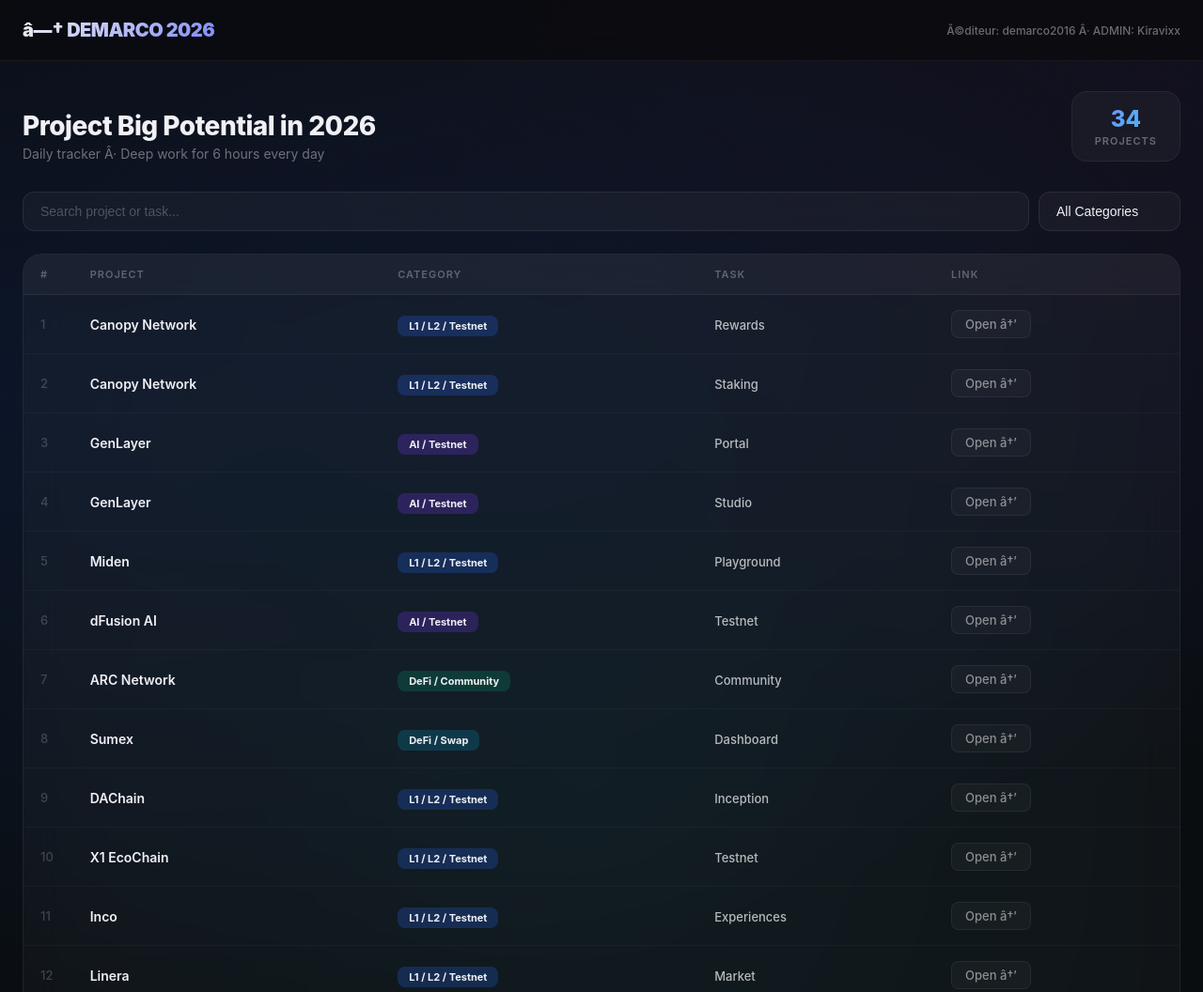
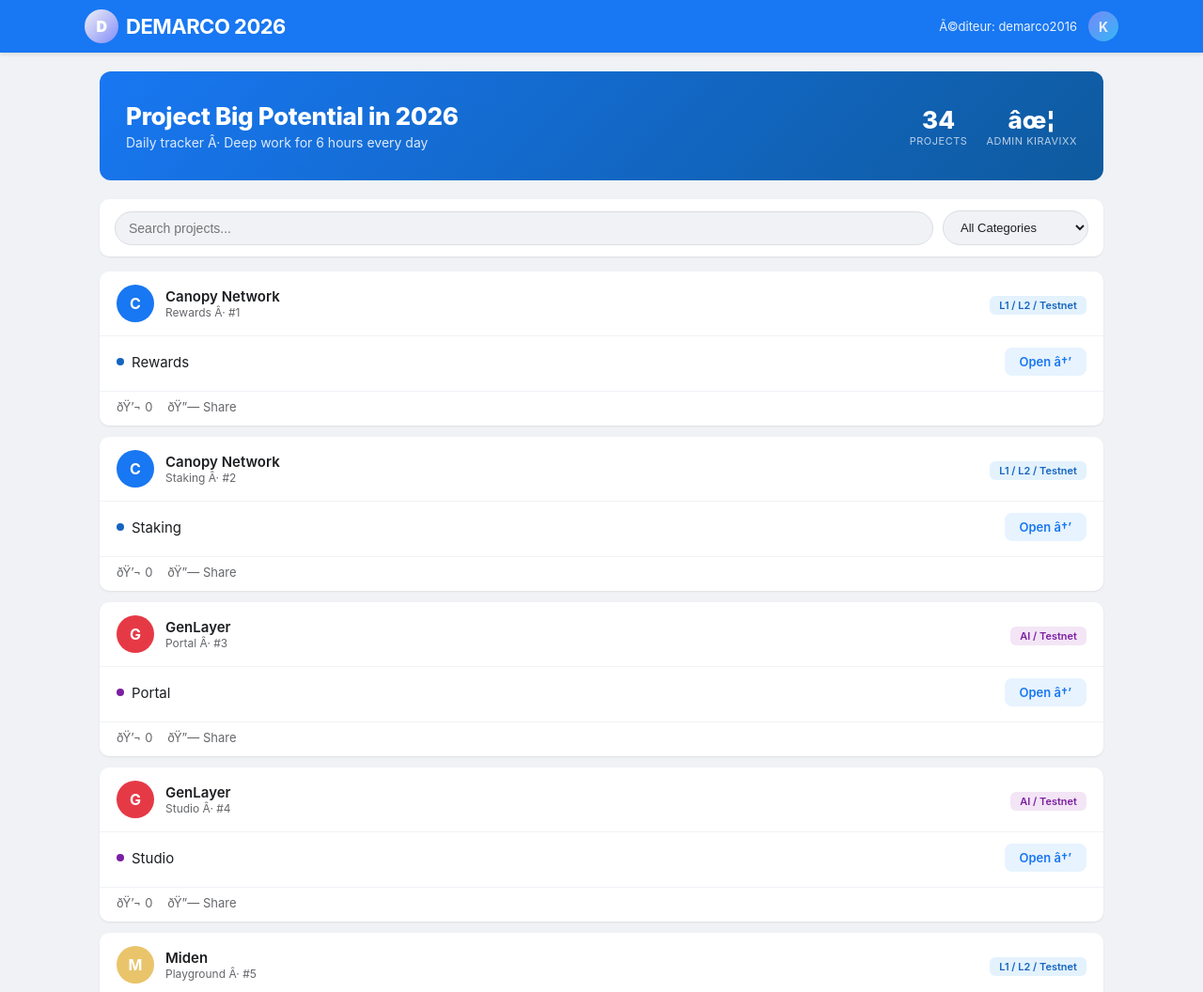
Before and after one commit to demarco2016/demarco-2026, a plain HTML site: page index.html in a window 1280 px wide. Shown: the top 1056 px of the page at 94% size. Drawn offline with Linux system fonts and the light colour scheme.

Commit message:
Facebook-style redesign + Telegram link

```diff
--- a/index.html
+++ b/index.html
@@ -3,193 +3,255 @@
 <head>
     <meta charset="UTF-8">
     <meta name="viewport" content="width=device-width, initial-scale=1.0">
-    <title>DEMARCO Â· Portfolio 2026</title>
+    <title>DEMARCO 2026 - Project Big Potential</title>
     <style>
         * { margin: 0; padding: 0; box-sizing: border-box; }
         body {
-            font-family: -apple-system, BlinkMacSystemFont, 'Segoe UI', Roboto, Oxygen, Ubuntu, Cantarell, sans-serif;
-            background: #0a0b0e;
-            color: #f0f0f5;
+            font-family: -apple-system, BlinkMacSystemFont, 'Segoe UI', Roboto, Helvetica, Arial, sans-serif;
+            background: #f0f2f5;
+            color: #1c1e21;
             min-height: 100vh;
         }
-        body::before {
-            content: '';
-            position: fixed;
-            top: -50%;
-            left: -50%;
-            width: 200%;
-            height: 200%;
-            background: radial-gradient(ellipse at 20% 50%, rgba(37,99,235,0.12) 0%, transparent 60%),
-                        radial-gradient(ellipse at 80% 20%, rgba(139,92,246,0.08) 0%, transparent 50%),
-                        radial-gradient(ellipse at 50% 80%, rgba(6,182,212,0.06) 0%, transparent 50%);
-            z-index: -1;
-        }
-        .glass {
-            background: rgba(255,255,255,0.04);
-            backdrop-filter: blur(20px);
-            -webkit-backdrop-filter: blur(20px);
-            border: 1px solid rgba(255,255,255,0.06);
-        }
-        .nav {
+        .topbar {
+            background: #1877f2;
+            color: #fff;
+            padding: 0 16px;
             position: sticky;
             top: 0;
             z-index: 50;
-            background: rgba(10,11,14,0.8);
-            backdrop-filter: blur(24px);
-            -webkit-backdrop-filter: blur(24px);
-            border-bottom: 1px solid rgba(255,255,255,0.06);
+            box-shadow: 0 2px 4px rgba(0,0,0,0.1);
         }
-        .nav-inner {
-            max-width: 1280px;
+        .topbar-inner {
+            max-width: 1100px;
             margin: 0 auto;
             display: flex;
             justify-content: space-between;
             align-items: center;
-            height: 64px;
-            padding: 0 24px;
+            height: 56px;
         }
-        .nav-brand { font-weight: 900; font-size: 20px; letter-spacing: -0.5px; background: linear-gradient(135deg, #f0f0f5, #818cf8); -webkit-background-clip: text; -webkit-text-fill-color: transparent; }
-        .nav-tag { font-size: 12px; color: rgba(255,255,255,0.4); font-weight: 500; }
-        .container { max-width: 1280px; margin: 0 auto; padding: 32px 24px; }
-        .hero {
+        .topbar-brand {
+            font-size: 22px;
+            font-weight: 700;
+            letter-spacing: -0.5px;
+            display: flex;
+            align-items: center;
+            gap: 8px;
+        }
+        .topbar-brand i {
+            display: inline-block;
+            width: 36px;
+            height: 36px;
+            background: linear-gradient(135deg, #f0f0f5, #818cf8);
+            border-radius: 50%;
+            text-align: center;
+            line-height: 36px;
+            font-style: normal;
+            font-weight: 900;
+            color: #fff;
+            font-size: 16px;
+        }
+        .topbar-info {
+            font-size: 13px;
+            opacity: 0.9;
+            display: flex;
+            align-items: center;
+            gap: 12px;
+        }
+        .topbar-avatar {
+            width: 32px;
+            height: 32px;
+            border-radius: 50%;
+            background: linear-gradient(135deg, #818cf8, #38bdf8);
+            display: flex;
+            align-items: center;
+            justify-content: center;
+            font-size: 14px;
+            font-weight: 700;
+            color: #fff;
+        }
+        .container { max-width: 1100px; margin: 0 auto; padding: 20px 16px; }
+        .cover {
+            background: linear-gradient(135deg, #1877f2, #0e5a9e);
+            border-radius: 12px;
+            padding: 32px 28px;
+            margin-bottom: 20px;
+            color: #fff;
             display: flex;
             justify-content: space-between;
-            align-items: flex-end;
-            margin-bottom: 32px;
+            align-items: center;
             flex-wrap: wrap;
             gap: 16px;
         }
-        .hero h1 { font-size: 28px; font-weight: 800; letter-spacing: -0.5px; color: #f0f0f5; }
-        .hero p { font-size: 14px; color: rgba(255,255,255,0.4); margin-top: 4px; }
-        .stats { display: flex; gap: 12px; flex-wrap: wrap; }
-        .stat {
-            background: rgba(255,255,255,0.04);
-            backdrop-filter: blur(20px);
-            -webkit-backdrop-filter: blur(20px);
-            border: 1px solid rgba(255,255,255,0.06);
-            border-radius: 16px;
-            padding: 14px 24px;
-            text-align: center;
-            min-width: 110px;
-        }
-        .stat .num { font-size: 24px; font-weight: 800; background: linear-gradient(135deg, #818cf8, #38bdf8); -webkit-background-clip: text; -webkit-text-fill-color: transparent; }
-        .stat .label { font-size: 11px; color: rgba(255,255,255,0.35); text-transform: uppercase; letter-spacing: 1px; margin-top: 2px; font-weight: 600; }
-        .filters {
+        .cover h1 { font-size: 26px; font-weight: 800; letter-spacing: -0.3px; }
+        .cover p { font-size: 14px; opacity: 0.85; margin-top: 4px; }
+        .cover-stats { display: flex; gap: 20px; }
+        .cover-stat { text-align: center; }
+        .cover-stat .num { font-size: 26px; font-weight: 800; }
+        .cover-stat .label { font-size: 11px; opacity: 0.7; text-transform: uppercase; letter-spacing: 0.5px; }
+        .search-box {
+            background: #fff;
+            border-radius: 10px;
+            padding: 12px 16px;
+            margin-bottom: 16px;
+            box-shadow: 0 1px 2px rgba(0,0,0,0.08);
             display: flex;
             gap: 10px;
-            margin-bottom: 24px;
             flex-wrap: wrap;
+            align-items: center;
         }
-        .filters input {
+        .search-box input {
             flex: 1;
-            min-width: 220px;
-            padding: 12px 18px;
-            border-radius: 12px;
-            border: 1px solid rgba(255,255,255,0.08);
-            background: rgba(255,255,255,0.04);
-            backdrop-filter: blur(12px);
-            -webkit-backdrop-filter: blur(12px);
+            min-width: 180px;
+            padding: 9px 14px;
+            border: 1px solid #dadde1;
+            border-radius: 20px;
             font-size: 14px;
             outline: none;
-            color: #f0f0f5;
+            background: #f0f2f5;
             transition: all .2s;
         }
-        .filters input::placeholder { color: rgba(255,255,255,0.25); }
-        .filters input:focus { border-color: rgba(129,140,248,0.4); box-shadow: 0 0 0 3px rgba(129,140,248,0.1); }
-        .filters select {
-            padding: 12px 18px;
-            border-radius: 12px;
-            border: 1px solid rgba(255,255,255,0.08);
-            background: rgba(255,255,255,0.04);
-            backdrop-filter: blur(12px);
-            -webkit-backdrop-filter: blur(12px);
-            font-size: 14px;
+        .search-box input:focus { border-color: #1877f2; background: #fff; }
+        .search-box select {
+            padding: 9px 14px;
+            border: 1px solid #dadde1;
+            border-radius: 20px;
+            font-size: 13px;
             outline: none;
-            color: #f0f0f5;
+            background: #f0f2f5;
+            color: #1c1e21;
             cursor: pointer;
-            appearance: none;
-            -webkit-appearance: none;
         }
-        .filters select option { background: #1a1b23; color: #f0f0f5; }
-        .filters select:focus { border-color: rgba(129,140,248,0.4); }
-        .table-wrap {
-            background: rgba(255,255,255,0.03);
-            backdrop-filter: blur(20px);
-            -webkit-backdrop-filter: blur(20px);
-            border: 1px solid rgba(255,255,255,0.06);
-            border-radius: 20px;
+        .search-box select:focus { border-color: #1877f2; }
+        .card {
+            background: #fff;
+            border-radius: 10px;
+            box-shadow: 0 1px 2px rgba(0,0,0,0.08);
+            margin-bottom: 12px;
             overflow: hidden;
+            transition: box-shadow .15s;
         }
-        table { width: 100%; border-collapse: collapse; font-size: 14px; min-width: 700px; }
-        thead { background: rgba(255,255,255,0.03); }
-        thead th { padding: 14px 18px; text-align: left; font-weight: 600; font-size: 11px; text-transform: uppercase; letter-spacing: 1px; color: rgba(255,255,255,0.3); border-bottom: 1px solid rgba(255,255,255,0.06); }
-        tbody tr { border-bottom: 1px solid rgba(255,255,255,0.03); transition: all .15s; }
-        tbody tr:hover { background: rgba(255,255,255,0.05); }
-        tbody td { padding: 16px 18px; vertical-align: middle; }
-        .num-col { color: rgba(255,255,255,0.2); font-weight: 500; width: 32px; font-size: 13px; }
-        .proj-name { font-weight: 600; color: #f0f0f5; }
-        .badge { font-size: 11px; font-weight: 700; padding: 4px 12px; border-radius: 8px; color: #f0f0f5; }
-        .badge-defi { background: rgba(5,150,105,0.25); }
-        .badge-l1 { background: rgba(37,99,235,0.25); }
-        .badge-ai { background: rgba(124,58,237,0.25); }
-        .badge-gaming { background: rgba(234,88,12,0.25); }
-        .badge-dex { background: rgba(8,145,178,0.25); }
-        .badge-bridge { background: rgba(220,38,38,0.25); }
-        .badge-other { background: rgba(255,255,255,0.1); }
-        .task-tag { font-size: 13px; color: rgba(255,255,255,0.7); font-weight: 500; }
-        .link-btn {
+        .card:hover { box-shadow: 0 2px 8px rgba(0,0,0,0.12); }
+        .card-header {
+            padding: 14px 18px;
+            display: flex;
+            align-items: center;
+            gap: 12px;
+            border-bottom: 1px solid #f0f2f5;
+        }
+        .card-avatar {
+            width: 40px;
+            height: 40px;
+            border-radius: 50%;
+            display: flex;
+            align-items: center;
+            justify-content: center;
+            font-weight: 700;
+            font-size: 16px;
+            color: #fff;
+            flex-shrink: 0;
+        }
+        .card-meta { flex: 1; }
+        .card-meta .name { font-weight: 600; font-size: 15px; color: #1c1e21; }
+        .card-meta .sub { font-size: 12px; color: #65676b; }
+        .card-category { margin-left: auto; }
+        .card-body { padding: 12px 18px 16px; }
+        .card-task {
+            display: flex;
+            justify-content: space-between;
+            align-items: center;
+            flex-wrap: wrap;
+            gap: 10px;
+        }
+        .card-task .task-label {
+            font-size: 15px;
+            color: #1c1e21;
+            display: flex;
+            align-items: center;
+            gap: 8px;
+        }
+        .card-task .task-label .dot {
+            width: 8px;
+            height: 8px;
+            border-radius: 50%;
+            display: inline-block;
+        }
+        .card-task .link-btn {
             display: inline-flex;
             align-items: center;
-            gap: 6px;
+            gap: 4px;
+            background: #e7f3ff;
+            color: #1877f2;
+            padding: 7px 16px;
+            border-radius: 8px;
+            text-decoration: none;
             font-size: 13px;
-            color: rgba(255,255,255,0.5);
-            text-decoration: none;
-            font-weight: 500;
-            padding: 6px 14px;
-            border-radius: 8px;
-            border: 1px solid rgba(255,255,255,0.06);
-            transition: all .2s;
-            background: rgba(255,255,255,0.03);
+            font-weight: 600;
+            transition: all .15s;
         }
-        .link-btn:hover { background: rgba(129,140,248,0.15); border-color: rgba(129,140,248,0.3); color: #a5b4fc; }
+        .card-task .link-btn:hover { background: #1877f2; color: #fff; }
+        .card-footer {
+            padding: 8px 18px 12px;
+            border-top: 1px solid #f0f2f5;
+            display: flex;
+            gap: 16px;
+            font-size: 13px;
+            color: #65676b;
+        }
+        .card-footer span { cursor: default; }
+        .badge-tag {
+            font-size: 11px;
+            font-weight: 600;
+            padding: 3px 10px;
+            border-radius: 6px;
+        }
+        .badge-defi { background: #e8f5e9; color: #2e7d32; }
+        .badge-l1 { background: #e3f2fd; color: #1565c0; }
+        .badge-ai { background: #f3e5f5; color: #7b1fa2; }
+        .badge-gaming { background: #fff3e0; color: #e65100; }
+        .badge-dex { background: #e0f7fa; color: #00838f; }
+        .badge-bridge { background: #ffebee; color: #c62828; }
+        .badge-other { background: #f5f5f5; color: #616161; }
         .footer {
             text-align: center;
-            padding: 40px 0 20px;
-            color: rgba(255,255,255,0.2);
+            padding: 24px 0 16px;
+            color: #65676b;
             font-size: 13px;
-            border-top: 1px solid rgba(255,255,255,0.04);
-            margin-top: 40px;
+            border-top: 1px solid #dadde1;
+            margin-top: 20px;
         }
-        .footer strong { color: rgba(255,255,255,0.5); }
-        .footer a { color: rgba(129,140,248,0.6); text-decoration: none; transition: color .2s; }
-        .footer a:hover { color: #a5b4fc; }
+        .footer strong { color: #1c1e21; }
+        .footer a { color: #1877f2; text-decoration: none; font-weight: 600; }
+        .footer a:hover { text-decoration: underline; }
         @media (max-width: 640px) {
-            .hero { flex-direction: column; align-items: flex-start; }
-            .container { padding: 20px 16px; }
-            thead th, tbody td { padding: 12px 14px; font-size: 13px; }
+            .cover { flex-direction: column; align-items: flex-start; padding: 20px; }
+            .cover h1 { font-size: 20px; }
+            .container { padding: 12px 8px; }
         }
     </style>
 </head>
 <body>
-<div class="nav">
-    <div class="nav-inner">
-        <div class="nav-brand">â—† DEMARCO 2026</div>
-        <div class="nav-tag">Ã©diteur: demarco2016 Â· ADMIN: Kiravixx</div>
+<div class="topbar">
+    <div class="topbar-inner">
+        <div class="topbar-brand"><i>D</i> DEMARCO 2026</div>
+        <div class="topbar-info">
+            <span>Ã©diteur: demarco2016</span>
+            <div class="topbar-avatar">K</div>
+        </div>
     </div>
 </div>
 <div class="container">
-    <div class="hero">
+    <div class="cover">
         <div>
             <h1>Project Big Potential in 2026</h1>
             <p>Daily tracker Â· Deep work for 6 hours every day</p>
         </div>
-        <div class="stats">
-            <div class="stat"><div class="num" id="totalProjects">0</div><div class="label">Projects</div></div>
-
+        <div class="cover-stats">
+            <div class="cover-stat"><div class="num" id="totalProjects">0</div><div class="label">Projects</div></div>
+            <div class="cover-stat"><div class="num">âœ¦</div><div class="label">ADMIN Kiravixx</div></div>
         </div>
     </div>
-    <div class="filters">
-        <input type="text" id="searchInput" placeholder="Search project or task..." oninput="filterTable()">
+    <div class="search-box">
+        <input type="text" id="searchInput" placeholder="Search projects..." oninput="filterTable()">
         <select id="categoryFilter" onchange="filterTable()">
             <option value="">All Categories</option>
             <option value="DeFi / Swap">DeFi / Swap</option>
@@ -204,14 +266,10 @@
             <option value="DeFi / App">DeFi / App</option>
         </select>
     </div>
-    <div class="table-wrap">
-        <table>
-            <thead><tr><th>#</th><th>Project</th><th>Category</th><th>Task</th><th>Link</th></tr></thead>
-            <tbody id="tableBody"></tbody>
-        </table>
-    </div>
+    <div id="cardsContainer"></div>
     <div class="footer">
-        âœ¦ <strong>DEMARCO2016</strong> â€” Ã‰diteur Â· <strong>Kiravixx</strong> â€” ADMIN âœ¦<br><a href="https://t.me/KIRAVIXXXairdrophub" target="_blank">Join on Telegram â†’</a>
+        âœ¦ <strong>DEMARCO2016</strong> â€” Ã‰diteur Â· <strong>Kiravixx</strong> â€” ADMIN âœ¦<br>
+        <a href="https://t.me/KIRAVIXXXairdrophub" target="_blank">Join on Telegram â†’</a>
     </div>
 </div>
 <script>
@@ -250,7 +308,6 @@ const DATA = [
     {proj:"SimpleChain",cat:"L1 / L2 / Testnet",task:"Task",link:"https://simplechain.io"},
     {proj:"KiiChain",cat:"L1 / L2 / Testnet",task:"Testnet",link:"https://kiichain.io"},
     {proj:"Nemesis Trade",cat:"DeFi / Swap",task:"Trade",link:"https://nemesistrade.io"},
-
 ];
 function catBadge(cat) {
     if (cat.includes("Swap")) return "badge-dex";
@@ -261,17 +318,47 @@ function catBadge(cat) {
     if (cat.includes("L1")) return "badge-l1";
     return "badge-other";
 }
+function catColor(cat) {
+    if (cat.includes("Swap")) return "#00838f";
+    if (cat.includes("Bridge")) return "#c62828";
+    if (cat.includes("DeFi")) return "#2e7d32";
+    if (cat.includes("AI")) return "#7b1fa2";
+    if (cat.includes("Gaming")) return "#e65100";
+    if (cat.includes("L1")) return "#1565c0";
+    return "#616161";
+}
+function avatarBg(name) {
+    const colors = ["#1877f2","#e63946","#2a9d8f","#e9c46a","#f4a261","#264653","#6b5b95","#d45087","#2196f3","#4caf50"];
+    let hash = 0;
+    for (let i = 0; i < name.length; i++) hash = name.charCodeAt(i) + ((hash << 5) - hash);
+    return colors[Math.abs(hash) % colors.length];
+}
 function render(rows) {
-    const tbody = document.getElementById("tableBody");
-    tbody.innerHTML = rows.map((r,i)=>`
-        <tr>
-            <td class="num-col">${i+1}</td>
-            <td><div class="proj-name">${r.proj}</div></td>
-            <td><span class="badge ${catBadge(r.cat)}">${r.cat}</span></td>
-            <td><span class="task-tag">${r.task}</span></td>
-            <td><a href="${r.link}" target="_blank" class="link-btn">Open â†’</a></td>
-
-        </tr>
+    const container = document.getElementById("cardsContainer");
+    container.innerHTML = rows.map((r,i)=>`
+        <div class="card">
+            <div class="card-header">
+                <div class="card-avatar" style="background:${avatarBg(r.proj)}">${r.proj.charAt(0)}</div>
+                <div class="card-meta">
+                    <div class="name">${r.proj}</div>
+                    <div class="sub">${r.task} Â· #${i+1}</div>
+                </div>
+                <div class="card-category"><span class="badge-tag ${catBadge(r.cat)}">${r.cat}</span></div>
+            </div>
+            <div class="card-body">
+                <div class="card-task">
+                    <div class="task-label">
+                        <span class="dot" style="background:${catColor(r.cat)}"></span>
+                        ${r.task}
+                    </div>
+                    <a href="${r.link}" target="_blank" class="link-btn">Open â†’</a>
+                </div>
+            </div>
+            <div class="card-footer">
+                <span>ðŸ’¬ 0</span>
+                <span>ðŸ”— Share</span>
+            </div>
+        </div>
     `).join("");
     document.getElementById("totalProjects").textContent = rows.length;
 }
```
